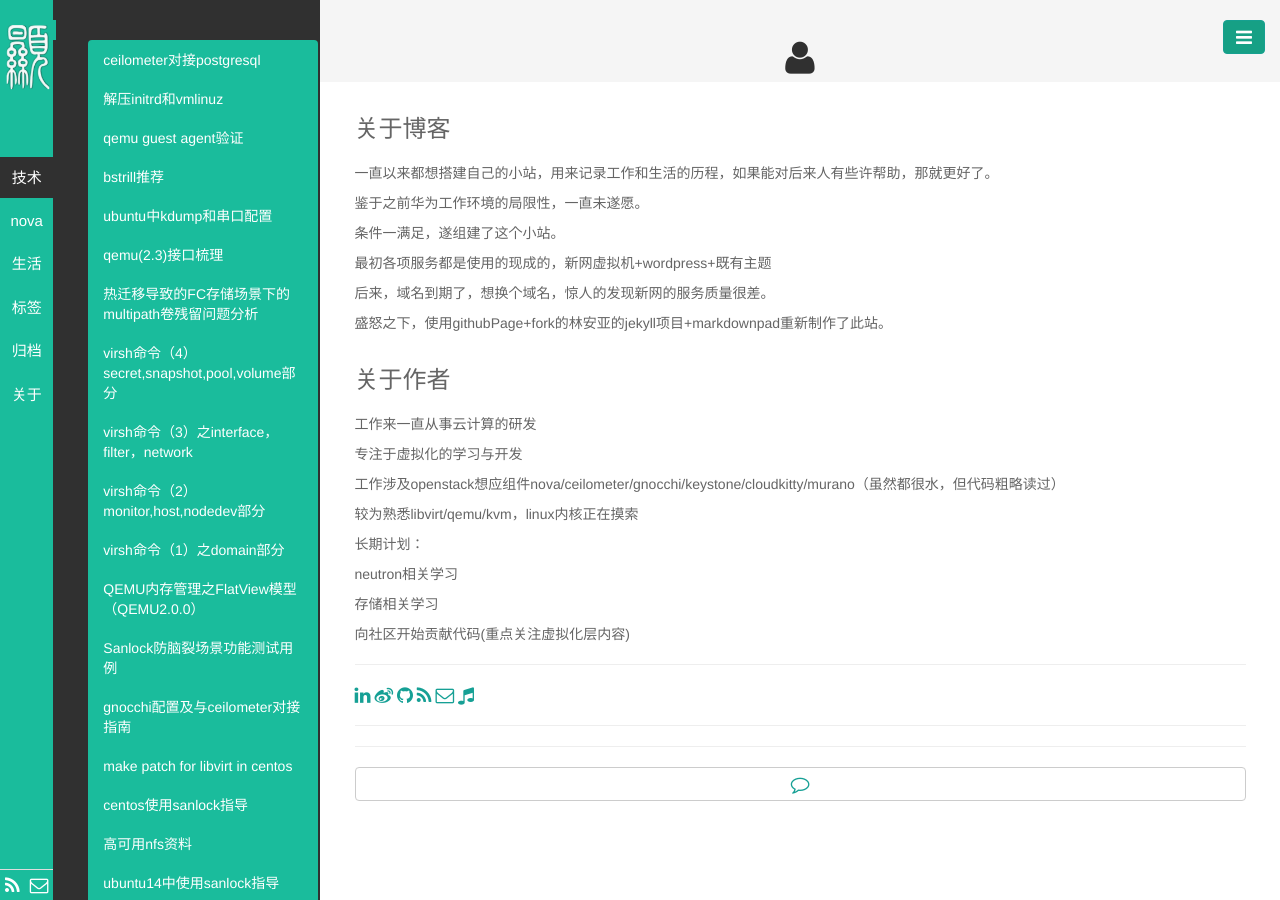
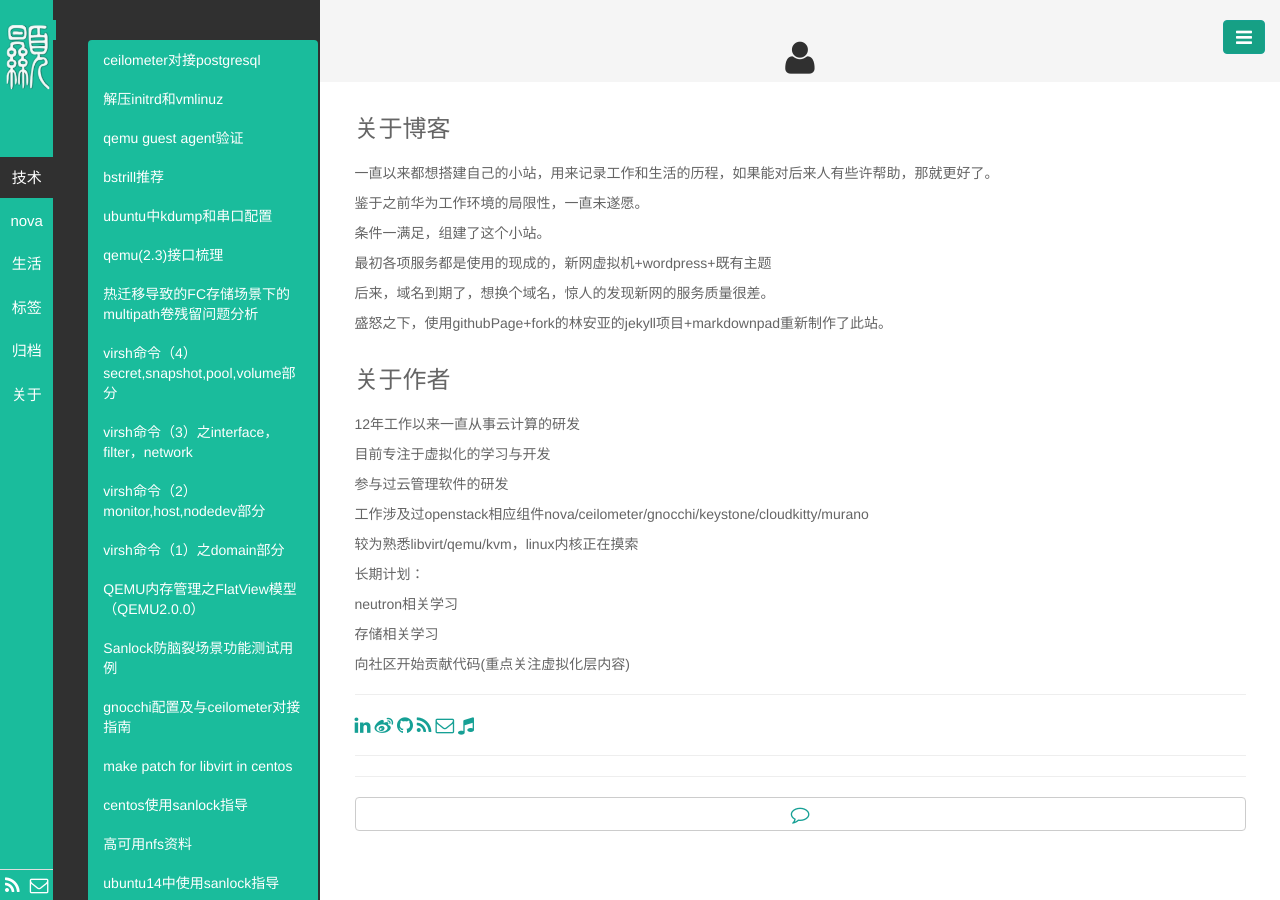
Before and after one commit to byHAN/byhan.github.io, a Jekyll site: the page built from pages/about.html, in a window 1280 px wide. Built offline with Jekyll 4.4.1, drawn with Linux system fonts in a browser that asks for light colours.

Commit message:
Signed-off-by: byhan <10821712@qq.com>

```diff
--- a/pages/about.html
+++ b/pages/about.html
@@ -7,7 +7,7 @@ titlename: 关于
 <p style=font-size:18px>
 <p>一直以来都想搭建自己的小站，用来记录工作和生活的历程，如果能对后来人有些许帮助，那就更好了。</p>
 <p>鉴于之前华为工作环境的局限性，一直未遂愿。</p>
-<p>条件一满足，遂组建了这个小站。</p>
+<p>条件一满足，组建了这个小站。</p>
 
 <p>最初各项服务都是使用的现成的，新网虚拟机+wordpress+既有主题</p>
 <p>后来，域名到期了，想换个域名，惊人的发现新网的服务质量很差。</p>
@@ -18,9 +18,10 @@ titlename: 关于
 <h3>关于作者</h3>
 <p style=font-size:18px>
 
-<p>工作来一直从事云计算的研发</p>
-<p>专注于虚拟化的学习与开发</p>
-<p>工作涉及openstack想应组件nova/ceilometer/gnocchi/keystone/cloudkitty/murano（虽然都很水，但代码粗略读过）</p>
+<p>12年工作以来一直从事云计算的研发</p>
+<p>目前专注于虚拟化的学习与开发</p>
+<p>参与过云管理软件的研发</p>
+<p>工作涉及过openstack相应组件nova/ceilometer/gnocchi/keystone/cloudkitty/murano</p>
 <p>较为熟悉libvirt/qemu/kvm，linux内核正在摸索<p>
 <p>长期计划：</p>
     <p>neutron相关学习</p>
```
